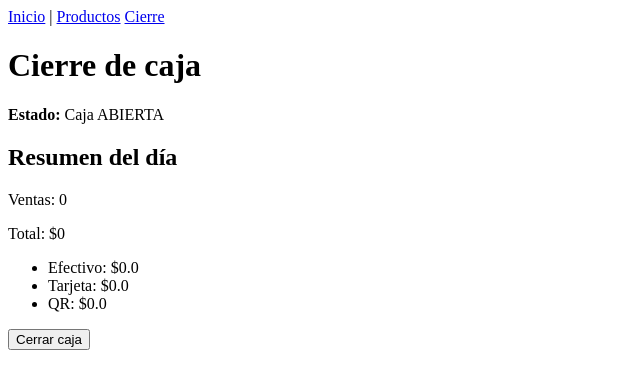
After one commit to ruchi1y/storeManagementApp, a Flask app: page /cierre in a window 1280 px wide. The commit adds this page. Shown: the top 389 px of the page, without its empty margins (0-640 px from the left). Run offline with Flask 3, Linux system fonts and the light colour scheme; data that the repository does not hold is empty.

Commit message:
cash status

```diff
--- a/app.py
+++ b/app.py
@@ -9,8 +9,7 @@ app.secret_key = "123"
 
 @app.route("/")
 def inicio():
-    return "Hola mundo"
-
+    return redirect(url_for("vender"))
 
 @app.route("/productos")
 def productos():
@@ -38,7 +37,6 @@ def producto_nuevo():
             conn.close()
         return redirect(url_for("productos"))
     return render_template("producto_form.html", producto=None)
-
 
 @app.route("/productos/<int:product_id>/editar", methods=["GET", "POST"])
 def producto_editar(product_id):
@@ -85,7 +83,6 @@ def vender():
         conn.close()
     return render_template("vender.html", productos=items, q=q)
 
-
 @app.route("/vender", methods=["POST"])
 def vender_confirmar():
     product_ids = request.form.getlist("product_id")
@@ -99,6 +96,9 @@ def vender_confirmar():
 
     conn = db.get_conn()
     try:
+        if not store.is_cash_open(conn):
+            flash("La caja está cerrada. Abrí la caja antes de vender.")
+            return redirect(url_for("vender"))
         store.register_sale(conn, items, payment_method)
     except ValueError as e:
         flash(str(e))
@@ -109,6 +109,35 @@ def vender_confirmar():
     flash("Venta registrada")
     return redirect(url_for("vender"))
 
+@app.route("/cierre")
+def cierre():
+    conn = db.get_conn()
+    try:
+        summary = store.get_daily_summary(conn)
+        abierta = store.is_cash_open(conn)
+    finally:
+        conn.close()
+    return render_template("cierre.html", summary=summary, abierta=abierta)
+
+@app.route("/cierre/cerrar", methods=["POST"])
+def cierre_cerrar():
+    conn = db.get_conn()
+    try:
+        store.close_cash(conn)
+    finally:
+        conn.close()
+    flash("Caja cerrada. Resumen del día guardado.")
+    return redirect(url_for("cierre"))
+
+@app.route("/cierre/abrir", methods=["POST"])
+def cierre_abrir():
+    conn = db.get_conn()
+    try:
+        store.open_cash(conn)
+    finally:
+        conn.close()
+    flash("Caja abierta.")
+    return redirect(url_for("cierre"))
 
 if __name__ == "__main__":
     app.run(debug=True)
--- a/templates/base.html
+++ b/templates/base.html
@@ -8,6 +8,7 @@
     <nav>
         <a href="/">Inicio</a> |
         <a href="/productos">Productos</a>
+        <a href="/cierre">Cierre</a>
     </nav>
     <main>
         {% block content %}{% endblock %}
--- /dev/null
+++ b/templates/cierre.html
@@ -0,0 +1,32 @@
+{% extends "base.html" %}
+{% block title %}Cierre de caja{% endblock %}
+{% block content %}
+<h1>Cierre de caja</h1>
+
+{% for m in get_flashed_messages() %}
+<p style="color: red">{{ m }}</p>
+{% endfor %}
+
+<p><strong>Estado:</strong>
+    {% if abierta %}Caja ABIERTA{% else %}Caja CERRADA{% endif %}
+</p>
+
+<h2>Resumen del día</h2>
+<p>Ventas: {{ summary["sales_count"] }}</p>
+<p>Total: ${{ summary["total"] }}</p>
+<ul>
+    <li>Efectivo: ${{ summary["breakdown"]["cash"] }}</li>
+    <li>Tarjeta: ${{ summary["breakdown"]["card"] }}</li>
+    <li>QR: ${{ summary["breakdown"]["qr"] }}</li>
+</ul>
+
+{% if abierta %}
+<form method="post" action="/cierre/cerrar">
+    <button type="submit">Cerrar caja</button>
+</form>
+{% else %}
+<form method="post" action="/cierre/abrir">
+    <button type="submit">Abrir caja</button>
+</form>
+{% endif %}
+{% endblock %}
```
